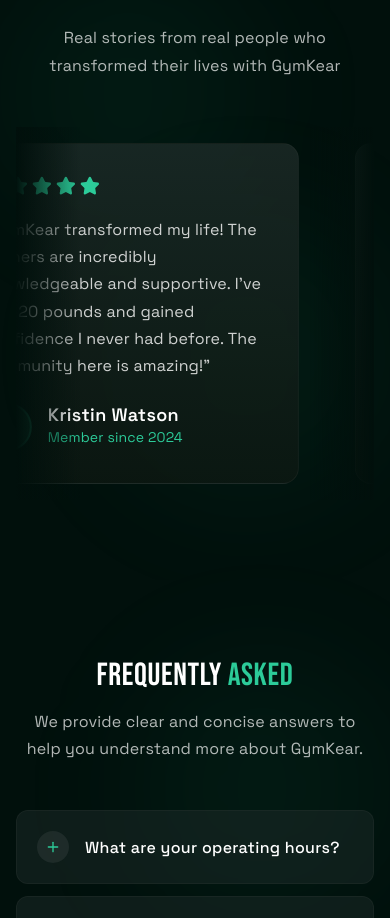
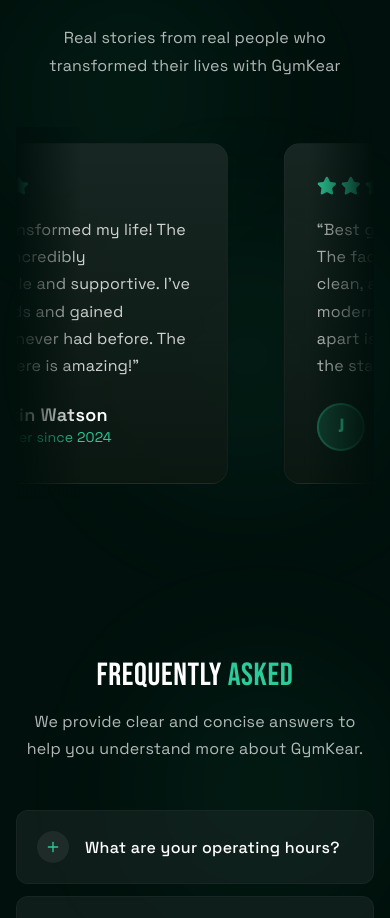
Before and after one commit to Sambasivarao-Mamidi/GymKear, a Next.js app: page / in a window 390 px wide. Shown: the part 9486-10404 px from the top of the page. Built offline with nearby package versions, Linux system fonts and the light colour scheme.

Commit message:
feat: make testimonial scroll much faster

```diff
--- a/src/app/globals.css
+++ b/src/app/globals.css
@@ -73,7 +73,7 @@
   100% { transform: translateX(-50%); }
 }
 .testimonial-scroll {
-  animation: testimonial-scroll 12s linear infinite;
+  animation: testimonial-scroll 5s linear infinite;
 }
 .testimonial-scroll:hover,
 .testimonial-scroll:active,
@@ -434,7 +434,7 @@
 
   /* Testimonials: slightly slower on mobile for smoother feel */
   .testimonial-scroll {
-    animation-duration: 15s;
+    animation-duration: 8s;
   }
 }
 
```
